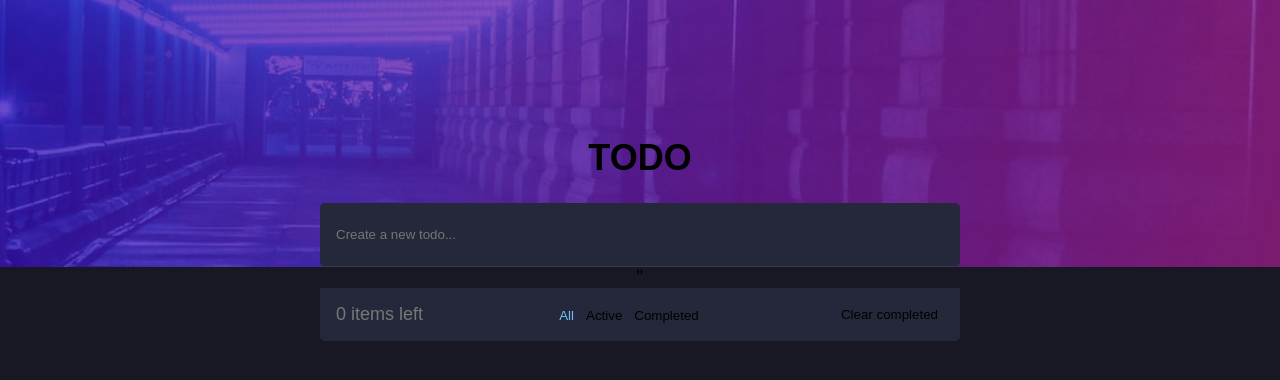
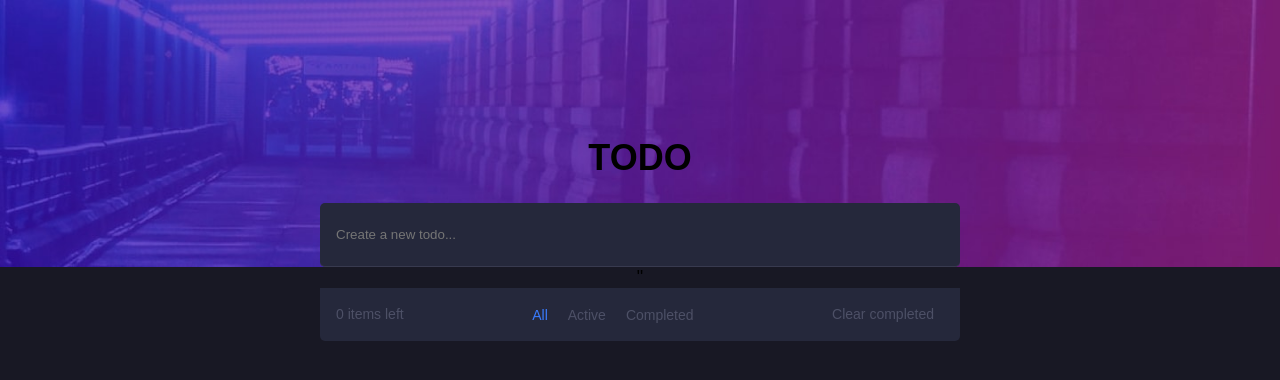
Before and after one commit to ajanecka97/todoFrontendMentor, an Angular app: page / in a window 1280 px wide. Shown: the top 380 px of the page. Built offline with nearby package versions, Linux system fonts and the light colour scheme; what ngx-scrollbar would draw is missing.

Commit message:
feat: improve styles of a footer

```diff
--- a/src/app/todo-list-footer/todo-list-footer.component.html
+++ b/src/app/todo-list-footer/todo-list-footer.component.html
@@ -1,6 +1,11 @@
 <div class="footer">
-  <div>{{ todoService.activeTodosCount$ | async }} items left</div>
-  <div *ngIf="todoService.activeFilter$ | async; let filter">
+  <div class="item-count">
+    {{ todoService.activeTodosCount$ | async }} items left
+  </div>
+  <div
+    *ngIf="todoService.activeFilter$ | async; let filter"
+    class="filter-container"
+  >
     <button
       class="text-button"
       [class.active-filter]="filter === todoFilter.All"
--- a/src/app/todo-list-footer/todo-list-footer.component.scss
+++ b/src/app/todo-list-footer/todo-list-footer.component.scss
@@ -1,3 +1,5 @@
+@import "../../variables.scss";
+
 .footer {
   display: flex;
   justify-content: space-between;
@@ -6,4 +8,9 @@
   color: #777;
   background-color: #25283b;
   border-radius: 0 0 5px 5px;
+
+  .item-count {
+    font-size: 14px;
+    color: $dark-gray-blue-6;
+  }
 }
--- a/src/styles.scss
+++ b/src/styles.scss
@@ -15,12 +15,21 @@ body {
 }
 
 .text-button {
+  font-size: 14px;
+  font-weight: $font-weight-1;
+  font-family: $font-family-1;
+  padding: 0px 10px;
   background: none;
   border: none;
   cursor: pointer;
   outline: none;
+  color: $dark-gray-blue-6;
 
   &.active-filter {
-    color: #6ebff7;
+    color: $color-primary;
+  }
+
+  &:hover:not(.active-filter) {
+    color: $dark-gray-blue-4;
   }
 }
```
